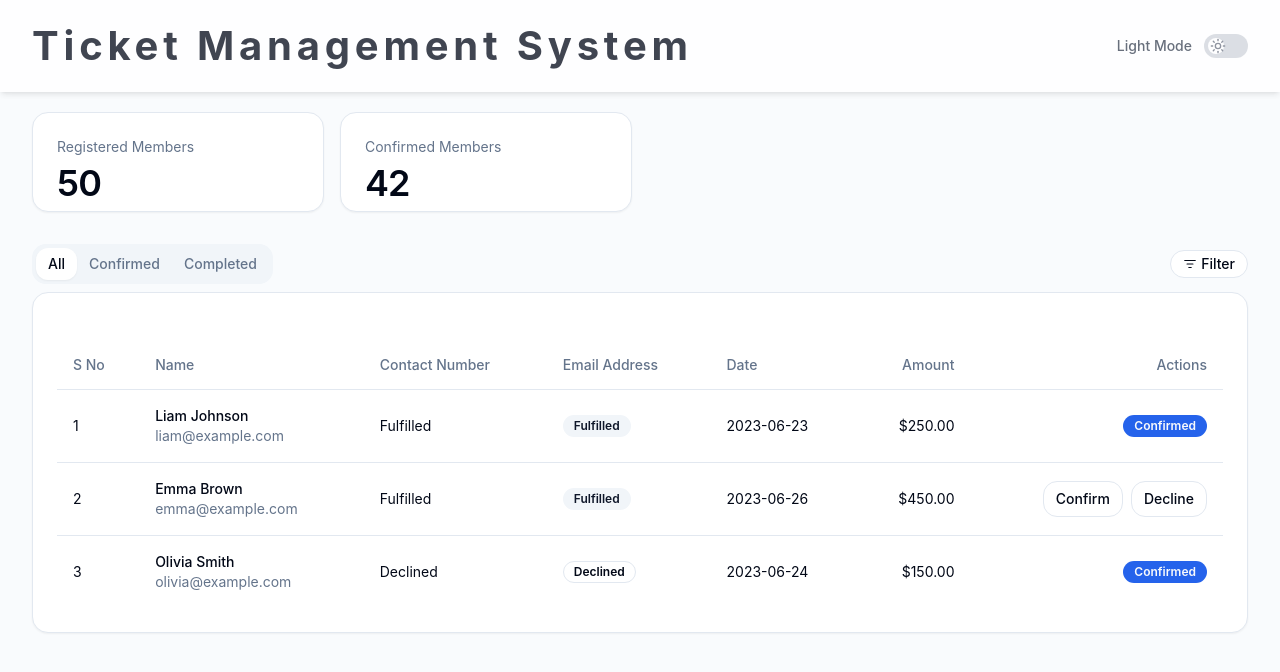
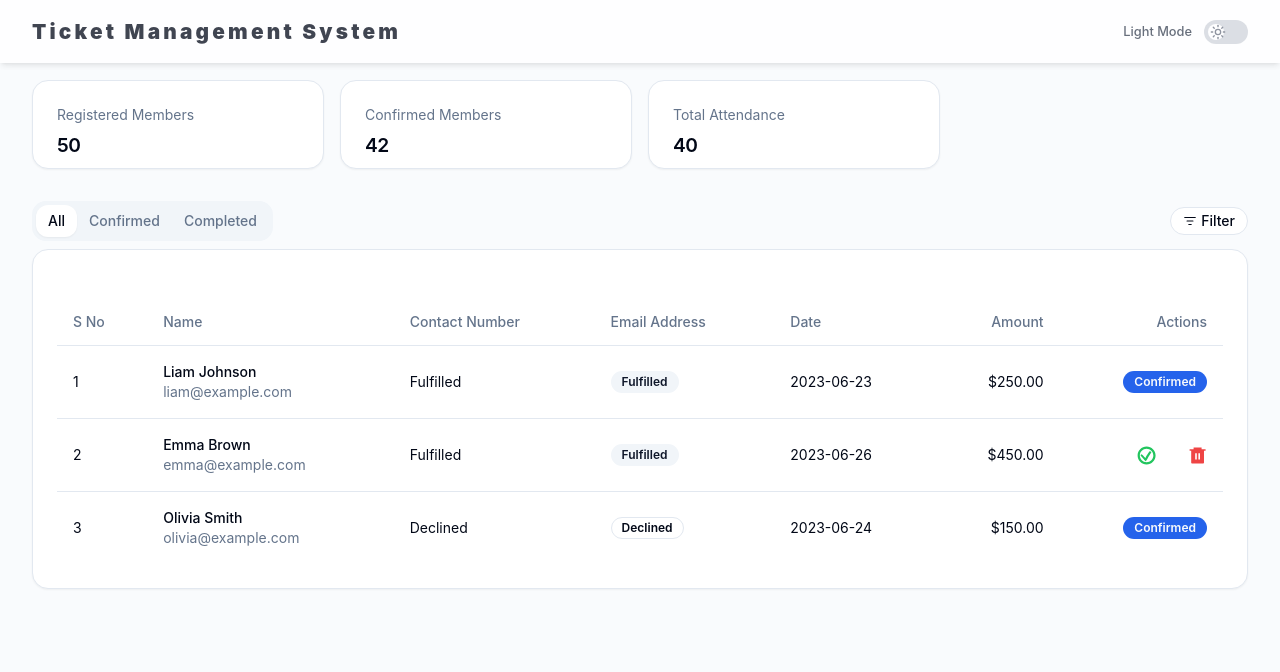
Before and after one commit to sehajini1/ticket-management, a React (Create React App) app: page / in a window 1280 px wide. Shown: the top 672 px of the page. Built offline with nearby package versions, Linux system fonts and the light colour scheme.

Commit message:
added delete and confirm icons

```diff
--- a/src/pageComponents/DetailsTable.tsx
+++ b/src/pageComponents/DetailsTable.tsx
@@ -33,6 +33,8 @@ import {
 } from "../@/components/ui/tabs";
 import { useEffect, useState } from "react";
 import Header from "./Header";
+import { RiDeleteBin6Fill } from "react-icons/ri";
+import { GiConfirmed } from "react-icons/gi";
 
 const staticData = [
     {
@@ -68,7 +70,7 @@ const staticData = [
   ];
 
 export default function DetailsTable() {
-  const [darkMode, setDarkMode] = useState(false);
+  const [darkMode] = useState(false);
 
   useEffect(() => {
     if (darkMode) {
@@ -80,30 +82,30 @@ export default function DetailsTable() {
 
   const handleConfirm = (id: number) => {
     console.log(`Confirm clicked for ID ${id}`);
-    // Add your confirm logic here
+
   };
 
   const handleDecline = (id: number) => {
     console.log(`Decline clicked for ID ${id}`);
-    // Add your decline logic here
+
   };
 
   return (
     <div className="flex h-screen w-full flex-col bg-muted/40">
       <Header/>
-      <div className="flex flex-col m-8 pt-20">
+      <div className="flex flex-col m-8 pt-[3rem]">
         <div className="grid auto-rows-max items-start gap-4 md:gap-8 lg:col-span-2">
           <div className="grid gap-4 sm:grid-cols-2 md:grid-cols-4 lg:grid-cols-2 xl:grid-cols-4">
             <Card x-chunk="dashboard-05-chunk-1">
               <CardHeader className="pb-2">
                 <CardDescription>Registered Members</CardDescription>
-                <CardTitle className="text-4xl">50</CardTitle>
+                <CardTitle className="text-[1.2rem]">50</CardTitle>
               </CardHeader>
             </Card>
             <Card x-chunk="dashboard-05-chunk-2">
               <CardHeader className="pb-2">
                 <CardDescription>Confirmed Members</CardDescription>
-                <CardTitle className="text-4xl">42</CardTitle>
+                <CardTitle className="text-[1.2rem]">42</CardTitle>
               </CardHeader>
               {/* <CardContent>
                   <div className="text-xs text-muted-foreground">
@@ -113,6 +115,12 @@ export default function DetailsTable() {
                 <CardFooter>
                   <Progress value={12} aria-label="12% increase" />
                 </CardFooter> */}
+            </Card>
+            <Card x-chunk="dashboard-05-chunk-1">
+              <CardHeader className="pb-2">
+                <CardDescription>Total Attendance</CardDescription>
+                <CardTitle className="text-[1.2rem]">40</CardTitle>
+              </CardHeader>
             </Card>
           </div>
           <Tabs defaultValue="week">
@@ -207,23 +215,18 @@ export default function DetailsTable() {
                             {item.isconfirmed ? (
                               <Badge variant="default">Confirmed</Badge>
                             ) : (
-                              <>
-                                <Button
-                                  variant="outline"
-                                  size="sm"
+                              <div className="flex justify-end gap-[2rem]">
+                                <GiConfirmed
+                                size="1.2rem"
+                                  className="cursor-pointer text-green-500 base-1/2"
                                   onClick={() => handleConfirm(item.id)}
-                                >
-                                  Confirm
-                                </Button>
-                                <Button
-                                  variant="outline"
-                                  size="sm"
-                                  className="ml-2"
+                                />
+                                <RiDeleteBin6Fill
+                                size="1.2rem"
+                                  className="cursor-pointer text-red-500 "
                                   onClick={() => handleDecline(item.id)}
-                                >
-                                  Decline
-                                </Button>
-                              </>
+                                />
+                              </div>
                             )}
                           </TableCell>
                         </TableRow>
--- a/src/pageComponents/Header.tsx
+++ b/src/pageComponents/Header.tsx
@@ -13,11 +13,11 @@ export default function Header(){
   }, [darkMode]);
     return(
         <header className="fixed top-0 left-0 right-0 flex justify-between items-center py-4 px-8 bg-background shadow-md opacity-75">
-        <h1 className="text-[2.5rem]  font-bold text-foreground tracking-[.3rem] ">
+        <h1 className="text-[1.3rem]  font-black text-foreground tracking-[.2rem] ">
           Ticket Management System
         </h1>
         <div className="flex items-center space-x-3">
-          <span className="text-sm font-medium text-gray-700 dark:text-gray-300">
+          <span className="text-[0.8rem] font-medium text-gray-700 dark:text-gray-300">
             {darkMode ? "Dark Mode" : "Light Mode"}
           </span>
           <button
```
